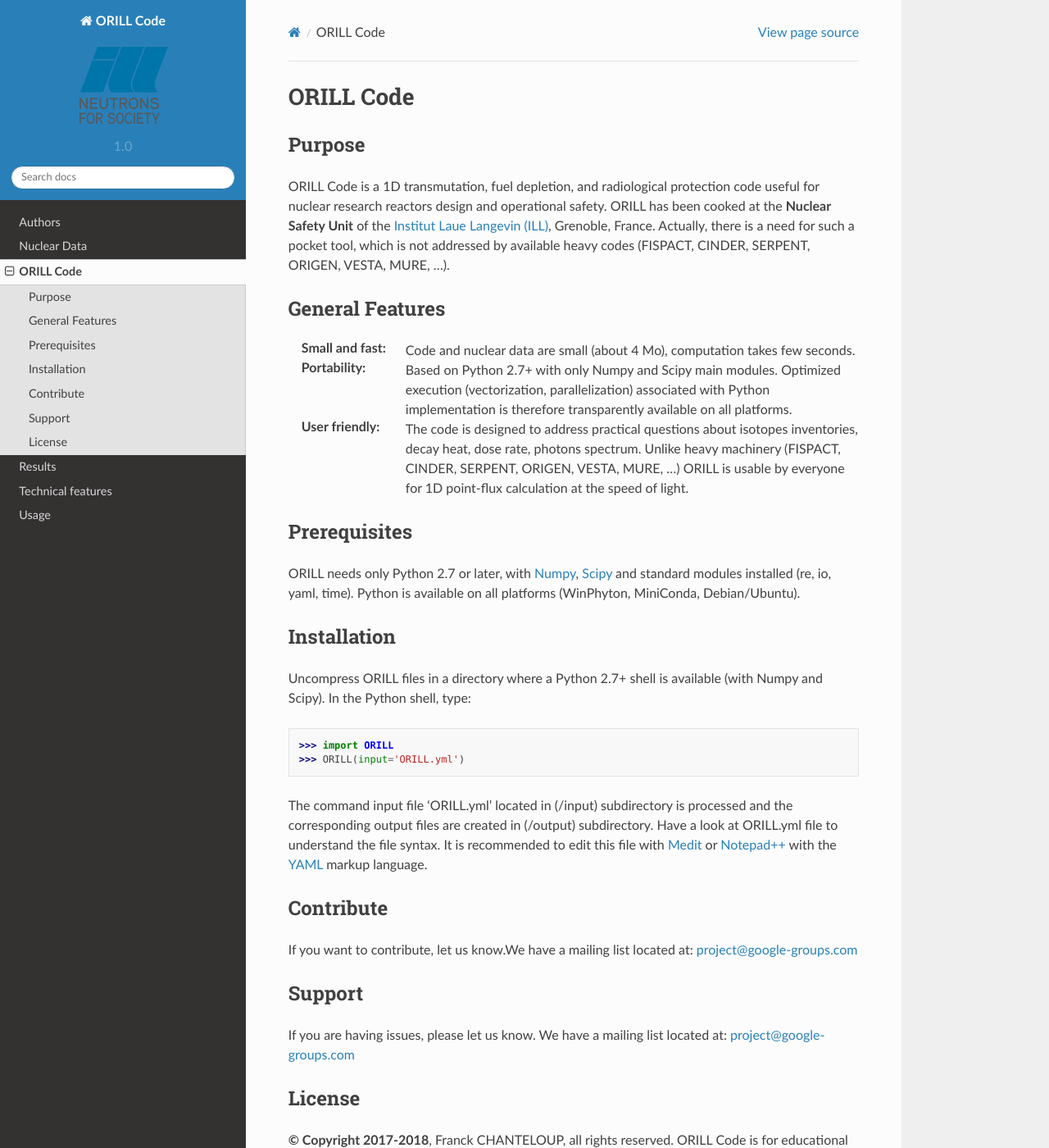
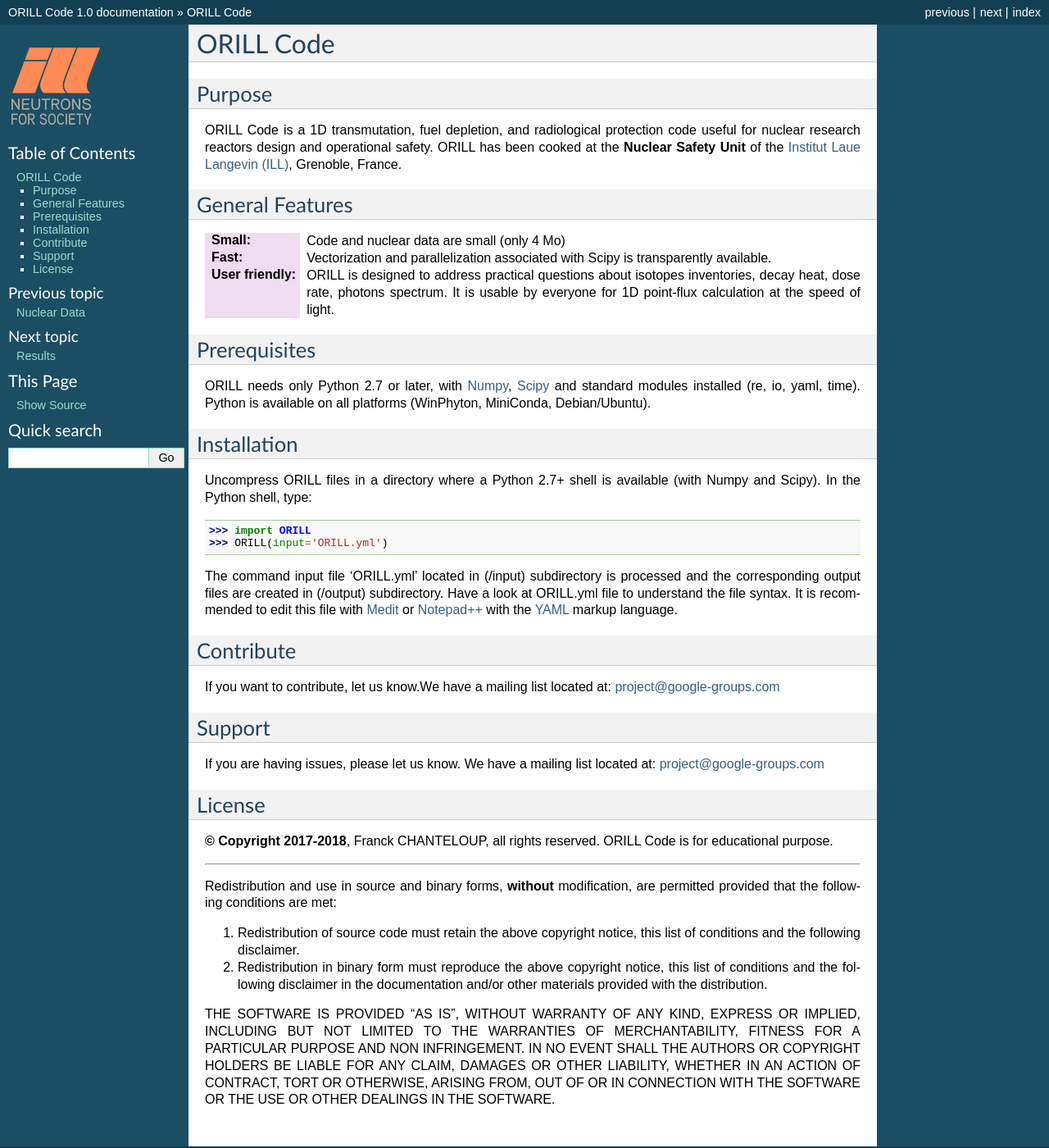
Before and after one commit to orill/orill, a Sphinx documentation site: the page built from docs/readme.rst, in a window 1280 px wide and 1400 px high. Shown: the whole window at 82% size. Built offline with Sphinx 7.4.7, drawn with Linux system fonts in a browser that asks for light colours; some of the changed text lies outside the part shown.

Commit message:
Add files via upload

```diff
--- a/README.rst
+++ b/README.rst
@@ -5,14 +5,14 @@ ORILL Code
 Purpose
 -------
 
-ORILL Code is a 1D transmutation, fuel depletion, and radiological protection code useful for nuclear research reactors design and operational safety. ORILL has been cooked at the **Nuclear Safety Unit** of the `Institut Laue Langevin (ILL) <http://www.ill.eu>`_, Grenoble, France. Actually, there is a need for such a pocket tool, which is not addressed by available heavy codes (FISPACT, CINDER, SERPENT, ORIGEN, VESTA, MURE, ...).
+ORILL Code is a 1D transmutation, fuel depletion, and radiological protection code useful for nuclear research reactors design and operational safety. ORILL has been cooked at the **Nuclear Safety Unit** of the `Institut Laue Langevin (ILL) <http://www.ill.eu>`_, Grenoble, France.
 
 General Features
 ----------------
 
-:Small and fast: Code and nuclear data are small (about 4 Mo), computation takes few seconds.
-:Portability: Based on Python 2.7+ with only Numpy and Scipy main modules. Optimized execution (vectorization, parallelization) associated with Python implementation is therefore transparently available on all platforms.
-:User friendly: The code is designed to address practical questions about isotopes inventories, decay heat, dose rate, photons spectrum. Unlike heavy machinery (FISPACT, CINDER, SERPENT, ORIGEN, VESTA, MURE, ...) ORILL is usable by everyone for 1D point-flux calculation at the speed of light.
+:Small: Code and nuclear data are small (only 4 Mo)
+:Fast: Vectorization and parallelization associated with Scipy is transparently available.
+:User friendly: ORILL is designed to address practical questions about isotopes inventories, decay heat, dose rate, photons spectrum. It is usable by everyone for 1D point-flux calculation at the speed of light.
 
 Prerequisites
 -------------
--- a/docs/conf.py
+++ b/docs/conf.py
@@ -15,7 +15,7 @@
 import sys
 import os
 
-on_rtd = os.environ.get('READTHEDOCS', None) == 'True'
+
 
 # If extensions (or modules to document with autodoc) are in another directory,
 # add these directories to sys.path here. If the directory is relative to the
@@ -101,12 +101,9 @@ pygments_style = 'default'
 # The theme to use for HTML and HTML Help pages.  See the documentation for
 # a list of builtin themes.
 
-if not on_rtd:
-    import sphinx_rtd_theme
-    html_theme = 'sphinx_rtd_theme'
-    html_theme_path = [sphinx_rtd_theme.get_html_theme_path()]
 
-#html_theme = 'default'
+
+html_theme = 'default'
 
 # Theme options are theme-specific and customize the look and feel of a theme
 # further.  For a list of options available for each theme, see the
--- a/docs/index.rst
+++ b/docs/index.rst
@@ -4,14 +4,13 @@ ORILL Code
 
 ORILL Code is a 1D transmutation, fuel depletion, and radiological protection code useful for nuclear research reactors design and operational safety.
 ORILL has been cooked at the **Nuclear Safety Unit** of the `Institut Laue-Langevin (ILL) <http://www.ill.eu>`_, Grenoble, France.
-Actually, there is a need for such a pocket tool, which is not addressed by available heavy codes (FISPACT, CINDER, SERPENT, ORIGEN, VESTA, MURE, ...).
+
+Actually, there is a need for such a pocket tool, which is not addressed by available heavy codes (FISPACT, CINDER, SERPENT, ORIGEN, VESTA, MURE).
 
 The name “ORILL” comes from “ILL” and
 the prefix “OR” is a tribute to the excellent `ORIP_XXI <http://www.oecd-nea.org/tools/abstract/detail/nea-1880/>`_
 freeware from *E.G.Romanov, V.A.Tarasov, F.Z.Vahetov,
 Research Institute of Atomic Reactors, Dimitrovgrad, Russia.*
-
-
 
 .. toctree::
    :maxdepth: 2
```
Also changed, not shown: docs/logo-ILL.png.
